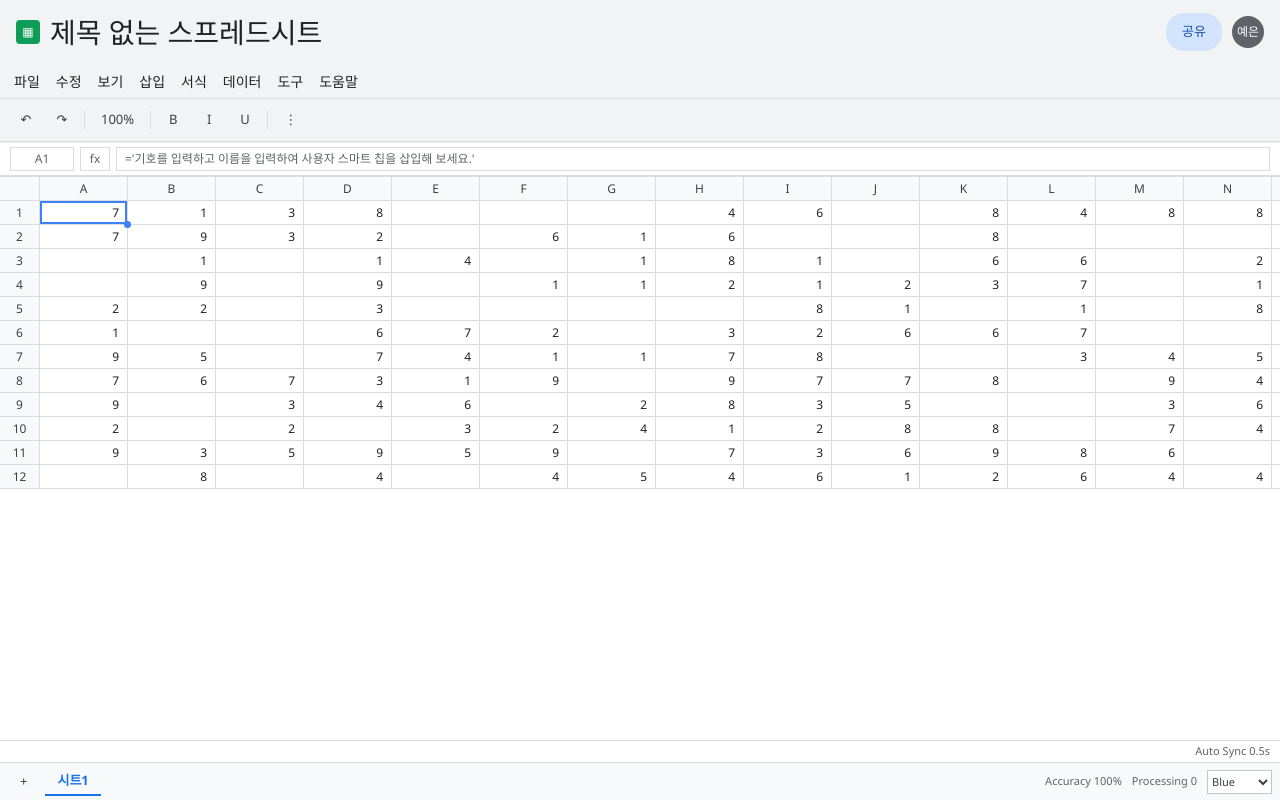
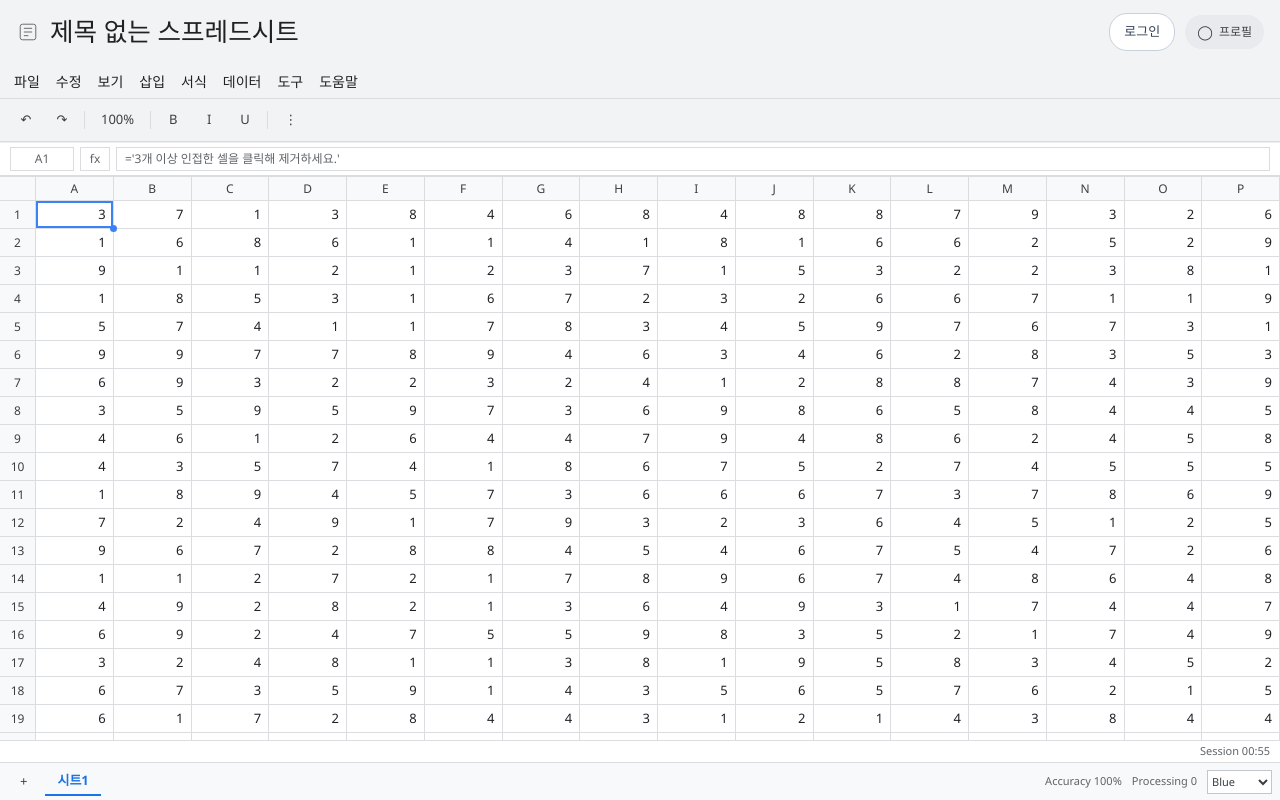
Before and after one commit to aeongiii/working-game, a React (Vite) app: page / in a window 1280 px wide. Built offline with nearby package versions, Linux system fonts and the light colour scheme.

Commit message:
feat: switch to timed round mode with restart controls

```diff
--- a/src/App.tsx
+++ b/src/App.tsx
@@ -1,18 +1,8 @@
 import { useEffect, useMemo, useState } from 'react'
-import {
-  AUTO_ADD_MS,
-  GRID_COLS,
-  GRID_ROWS,
-  cloneGrid,
-  createInitialGrid,
-  findConnectedGroup,
-  hasAnyMatch,
-  isGameOver,
-  tickGrid,
-  type Cell,
-} from './game'
+import { GRID_COLS, GRID_ROWS, cloneGrid, createInitialGrid, findConnectedGroup, type Cell } from './game'
 
 const STORAGE_THEME_KEY = 'theme'
+const ROUND_MS = 60000
 
 const THEMES = [
   { label: 'Blue', value: '59 130 246' },
@@ -31,6 +21,22 @@ function toAddress(index: number) {
   return `${col}${row}`
 }
 
+function toClock(ms: number) {
+  const totalSeconds = Math.max(0, Math.ceil(ms / 1000))
+  const min = Math.floor(totalSeconds / 60)
+  const sec = totalSeconds % 60
+  return `${String(min).padStart(2, '0')}:${String(sec).padStart(2, '0')}`
+}
+
+function WorkingGameLogo() {
+  return (
+    <svg width="22" height="22" viewBox="0 0 24 24" aria-hidden>
+      <rect x="3.5" y="3.5" width="17" height="17" rx="2.5" fill="none" stroke="#5f6368" />
+      <path d="M8 8H16M8 12H16M8 16H12" fill="none" stroke="#5f6368" strokeLinecap="round" />
+    </svg>
+  )
+}
+
 function Header({
   activeAddress,
   hiddenMode,
@@ -42,14 +48,19 @@ function Header({
     <header className="wg-header" aria-label="sheet chrome">
       <div className="wg-appbar">
         <div className="wg-app-left">
-          <div className="wg-doc-icon" aria-hidden>
-            ▦
+          <div className="wg-doc-icon">
+            <WorkingGameLogo />
           </div>
           <div className="wg-doc-title">제목 없는 스프레드시트</div>
         </div>
         <div className="wg-app-right">
-          <button type="button">공유</button>
-          <div className="wg-avatar">예은</div>
+          <button type="button" className="wg-login-btn">
+            로그인
+          </button>
+          <button type="button" className="wg-profile-btn">
+            <span aria-hidden>◯</span>
+            프로필
+          </button>
         </div>
       </div>
       <div className="wg-menubar">
@@ -78,7 +89,7 @@ function Header({
         <div className="wg-namebox">{activeAddress}</div>
         <div className="wg-fx">fx</div>
         <div className="wg-formula-input">
-          {hiddenMode ? '0' : "='기호를 입력하고 이름을 입력하여 사용자 스마트 칩을 삽입해 보세요.'"}
+          {hiddenMode ? '0' : "='3개 이상 인접한 셀을 클릭해 제거하세요.'"}
         </div>
       </div>
     </header>
@@ -188,14 +199,13 @@ function App() {
   const [clearCount, setClearCount] = useState(0)
   const [activeIndex, setActiveIndex] = useState(0)
   const [hiddenMode, setHiddenMode] = useState(false)
-  const [gameOver, setGameOver] = useState(false)
   const [previewIndices, setPreviewIndices] = useState<Set<number>>(new Set())
-  const [nextTickMs, setNextTickMs] = useState(AUTO_ADD_MS)
+  const [timeLeftMs, setTimeLeftMs] = useState(ROUND_MS)
   const [theme, setTheme] = useState<string>(() => {
     return localStorage.getItem(STORAGE_THEME_KEY) ?? THEMES[0].value
   })
 
-  const hasMatch = useMemo(() => hasAnyMatch(cells), [cells])
+  const isRoundOver = timeLeftMs <= 0
   const activeAddress = useMemo(() => toAddress(activeIndex), [activeIndex])
 
   useEffect(() => {
@@ -204,47 +214,43 @@ function App() {
   }, [theme])
 
   useEffect(() => {
-    setGameOver(isGameOver(cells))
-  }, [cells])
-
-  useEffect(() => {
     const onKeyDown = (event: KeyboardEvent) => {
       if (event.key === 'F9') {
         event.preventDefault()
         setHiddenMode((prev) => !prev)
+        return
+      }
+
+      if (event.code === 'Space' && isRoundOver) {
+        event.preventDefault()
+        setCells(createInitialGrid())
+        setScore(0)
+        setClickCount(0)
+        setClearCount(0)
+        setActiveIndex(0)
+        setHiddenMode(false)
+        setPreviewIndices(new Set())
+        setTimeLeftMs(ROUND_MS)
       }
     }
     window.addEventListener('keydown', onKeyDown)
     return () => window.removeEventListener('keydown', onKeyDown)
-  }, [])
+  }, [isRoundOver])
 
   useEffect(() => {
-    if (hiddenMode || gameOver) {
+    if (hiddenMode || isRoundOver) {
       return
     }
 
     const timer = window.setInterval(() => {
-      setCells((prev) => tickGrid(prev))
-      setNextTickMs(AUTO_ADD_MS)
-    }, AUTO_ADD_MS)
+      setTimeLeftMs((prev) => Math.max(0, prev - 100))
+    }, 100)
 
     return () => window.clearInterval(timer)
-  }, [hiddenMode, gameOver])
-
-  useEffect(() => {
-    if (hiddenMode || gameOver) {
-      return
-    }
-
-    const countdown = window.setInterval(() => {
-      setNextTickMs((prev) => (prev <= 100 ? AUTO_ADD_MS : prev - 100))
-    }, 100)
-
-    return () => window.clearInterval(countdown)
-  }, [hiddenMode, gameOver])
+  }, [hiddenMode, isRoundOver])
 
   const handleCellHover = (index: number) => {
-    if (hiddenMode || gameOver) {
+    if (hiddenMode || isRoundOver) {
       return
     }
 
@@ -261,7 +267,7 @@ function App() {
   }
 
   const handleCellClick = (index: number) => {
-    if (hiddenMode || gameOver) {
+    if (hiddenMode || isRoundOver) {
       return
     }
 
@@ -296,10 +302,9 @@ function App() {
     setClickCount(0)
     setClearCount(0)
     setActiveIndex(0)
-    setGameOver(false)
     setHiddenMode(false)
     setPreviewIndices(new Set())
-    setNextTickMs(AUTO_ADD_MS)
+    setTimeLeftMs(ROUND_MS)
   }
 
   return (
@@ -314,19 +319,15 @@ function App() {
         onCellHover={handleCellHover}
         onCellLeave={handleCellLeave}
       />
-      <div className="wg-runtime">{hiddenMode ? '숨김 모드' : `Auto Sync ${(
-        nextTickMs / 1000
-      ).toFixed(1)}s`}</div>
-      {!gameOver && !hiddenMode && !hasMatch && (
-        <p className="wg-note">매칭 가능한 그룹이 없습니다. 자동 반영을 기다리는 중...</p>
-      )}
-      {gameOver && (
-        <section className="wg-gameover" role="alertdialog" aria-label="game over">
-          <h2>Recalculation Failed</h2>
+      <div className="wg-runtime">{hiddenMode ? '숨김 모드' : `Session ${toClock(timeLeftMs)}`}</div>
+      {isRoundOver && (
+        <div className="wg-round-result" role="status">
+          <span>Processing {score.toLocaleString()}</span>
           <button type="button" onClick={restart}>
-            Restart?
+            retry
           </button>
-        </section>
+          <span>space</span>
+        </div>
       )}
       <SheetBar
         score={score}
--- a/src/game.ts
+++ b/src/game.ts
@@ -5,7 +5,7 @@ export type Cell = {
   value: number | null
 }
 
-export const GRID_ROWS = 12
+export const GRID_ROWS = 35
 export const GRID_COLS = 16
 export const MIN_VALUE = 1
 export const MAX_VALUE = 9
@@ -113,12 +113,10 @@ function injectGuaranteedMatch(grid: Cell[]) {
 }
 
 export function createInitialGrid() {
-  const fillRate = randomInt(70, 80) / 100
   const grid: Cell[] = []
   for (let row = 0; row < GRID_ROWS; row += 1) {
     for (let col = 0; col < GRID_COLS; col += 1) {
-      const shouldFill = Math.random() < fillRate
-      const value = shouldFill ? randomInt(MIN_VALUE, MAX_VALUE) : null
+      const value = randomInt(MIN_VALUE, MAX_VALUE)
       grid.push(makeCell(row, col, value))
     }
   }
@@ -164,6 +162,51 @@ export function tickGrid(grid: Cell[]) {
   return next
 }
 
+function shuffle<T>(items: T[]) {
+  const next = [...items]
+  for (let i = next.length - 1; i > 0; i -= 1) {
+    const j = randomInt(0, i)
+    const tmp = next[i]
+    next[i] = next[j]
+    next[j] = tmp
+  }
+  return next
+}
+
+export function rearrangeGrid(grid: Cell[]) {
+  const filledValues = grid
+    .filter((cell) => cell.value !== null)
+    .map((cell) => cell.value as number)
+
+  if (filledValues.length === 0) {
+    return grid
+  }
+
+  const allIndices = Array.from({ length: grid.length }, (_, index) => index)
+  for (let attempt = 0; attempt < 20; attempt += 1) {
+    const valuePool = shuffle(filledValues)
+    const targetIndices = shuffle(allIndices).slice(0, filledValues.length)
+    const targetSet = new Set(targetIndices)
+    const next = cloneGrid(grid)
+
+    let valueCursor = 0
+    for (let i = 0; i < next.length; i += 1) {
+      if (targetSet.has(i)) {
+        next[i].value = valuePool[valueCursor]
+        valueCursor += 1
+      } else {
+        next[i].value = null
+      }
+    }
+
+    if (hasAnyMatch(next)) {
+      return next
+    }
+  }
+
+  return injectGuaranteedMatch(cloneGrid(grid))
+}
+
 export function isGameOver(grid: Cell[]) {
   const hasEmpty = grid.some((cell) => cell.value === null)
   return !hasEmpty && !hasAnyMatch(grid)
--- a/src/index.css
+++ b/src/index.css
@@ -18,20 +18,23 @@
 body {
   margin: 0;
   min-width: 320px;
-  min-height: 100vh;
+  height: 100vh;
   color: var(--text);
   background: var(--bg);
+  overflow: hidden;
 }
 
 #root {
-  min-height: 100vh;
+  height: 100vh;
 }
 
 .wg-app {
-  min-height: 100vh;
+  height: 100vh;
+  max-height: 100vh;
   display: grid;
-  grid-template-rows: auto 1fr auto auto auto;
+  grid-template-rows: auto minmax(0, 1fr) auto auto auto;
   background: #fff;
+  overflow: hidden;
 }
 
 .wg-header {
@@ -59,14 +62,11 @@ body {
   display: flex;
   align-items: center;
   justify-content: center;
-  background: #0f9d58;
-  color: #fff;
-  border-radius: 4px;
-  font-size: 12px;
+  color: #5f6368;
 }
 
 .wg-doc-title {
-  font-size: 1.75rem;
+  font-size: 1.6rem;
   font-weight: 400;
   line-height: 1;
 }
@@ -77,26 +77,32 @@ body {
   gap: 10px;
 }
 
-.wg-app-right button {
-  border: 0;
+.wg-login-btn {
+  border: 1px solid #c7d1dc;
   border-radius: 18px;
-  background: #d2e3fc;
-  color: #174ea6;
+  background: #fff;
+  color: #334155;
   font-size: 13px;
-  padding: 9px 16px;
+  padding: 8px 14px;
   cursor: pointer;
 }
 
-.wg-avatar {
-  width: 32px;
-  height: 32px;
+.wg-profile-btn {
+  border: 0;
+  border-radius: 18px;
+  background: #e8eaed;
+  color: #3c4043;
+  font-size: 12px;
+  padding: 8px 12px;
   display: flex;
   align-items: center;
-  justify-content: center;
-  border-radius: 50%;
-  background: #5f6368;
-  color: #fff;
-  font-size: 12px;
+  gap: 6px;
+  cursor: pointer;
+}
+
+.wg-profile-btn span {
+  font-size: 14px;
+  line-height: 1;
 }
 
 .wg-menubar {
@@ -174,6 +180,7 @@ body {
 }
 
 .wg-grid-wrap {
+  min-height: 0;
   overflow: auto;
   background: #fff;
 }
@@ -184,7 +191,7 @@ body {
 
 .wg-grid-top {
   display: grid;
-  grid-template-columns: 40px repeat(16, minmax(88px, 1fr));
+  grid-template-columns: 36px repeat(16, minmax(0, 1fr));
   position: sticky;
   top: 0;
   background: #f8f9fa;
@@ -216,11 +223,11 @@ body {
 
 .wg-grid-row {
   display: grid;
-  grid-template-columns: 40px repeat(16, minmax(88px, 1fr));
+  grid-template-columns: 36px repeat(16, minmax(0, 1fr));
 }
 
 .wg-row-header {
-  height: 24px;
+  height: 28px;
   display: flex;
   align-items: center;
   justify-content: center;
@@ -230,14 +237,14 @@ body {
 }
 
 .wg-cell {
-  height: 24px;
+  height: 28px;
   border-left: 0;
   border-top: 0;
   background: #fff;
   color: #202124;
   text-align: right;
-  padding: 0 8px;
-  font-size: 12px;
+  padding: 0 7px;
+  font-size: 13px;
   cursor: pointer;
 }
 
@@ -276,31 +283,24 @@ body {
   border-top: 1px solid var(--line);
 }
 
-.wg-note {
-  margin: 4px 10px 8px;
-  font-size: 12px;
-  color: #d93025;
+.wg-round-result {
+  height: 28px;
+  border-top: 1px solid var(--line);
+  display: flex;
+  align-items: center;
+  justify-content: flex-end;
+  gap: 10px;
+  padding: 0 10px;
+  font-size: 11px;
+  color: var(--muted);
 }
 
-.wg-gameover {
-  margin: 0 10px 8px;
-  border: 1px solid rgb(var(--accent));
-  padding: 8px;
-  background: #fff;
-}
-
-.wg-gameover h2 {
-  margin: 0 0 6px;
-  font-size: 13px;
-  font-weight: 600;
-}
-
-.wg-gameover button {
-  border: 1px solid rgb(var(--accent));
-  background: #f5f9ff;
-  color: #174ea6;
-  font-size: 12px;
-  padding: 5px 9px;
+.wg-round-result button {
+  border: 1px solid var(--line-dark);
+  background: #f8f9fa;
+  color: #3c4043;
+  font-size: 11px;
+  padding: 3px 8px;
   cursor: pointer;
 }
 
```
